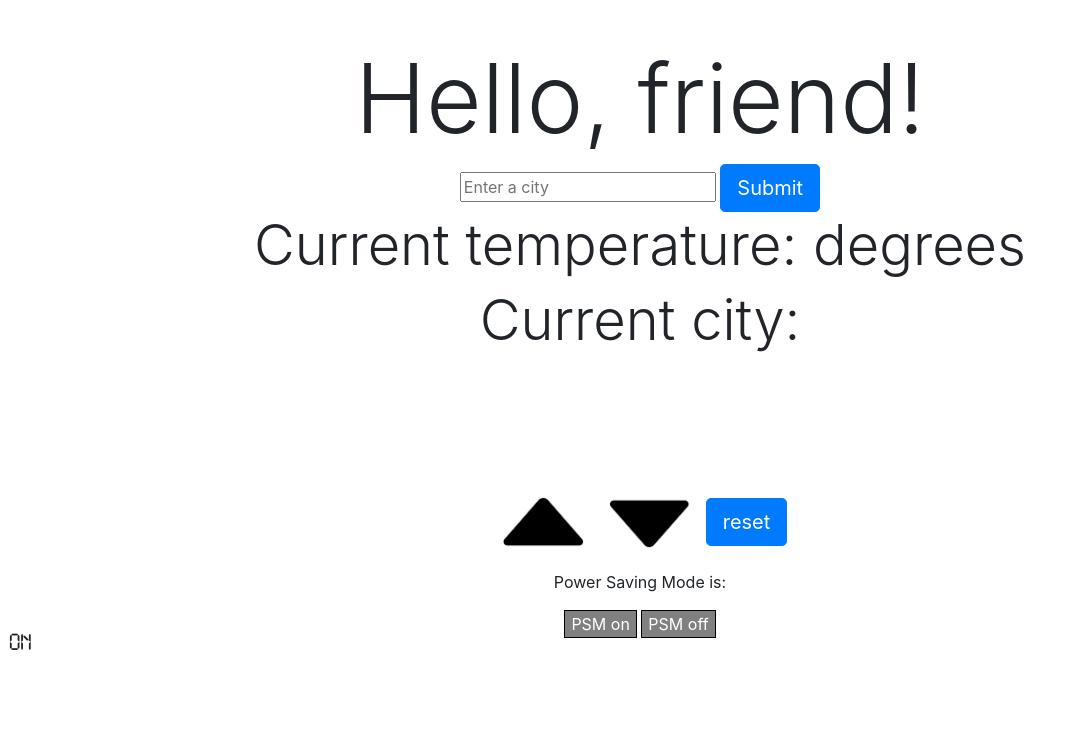
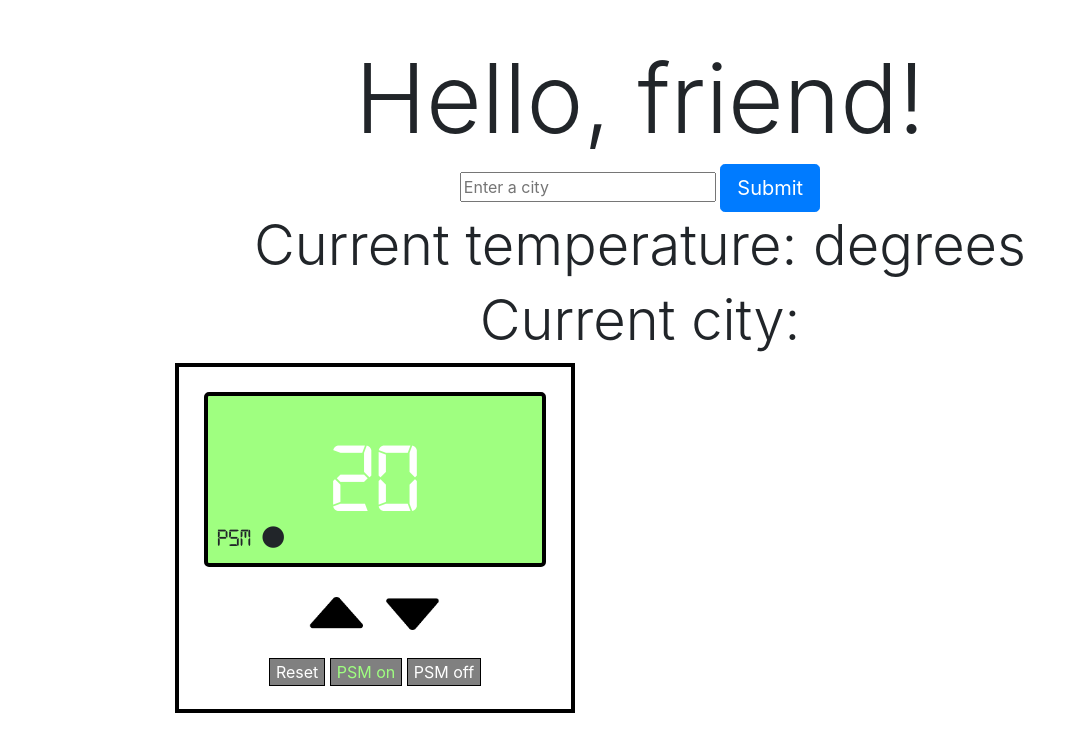
Before and after one commit to JenStrong/thermostat, a plain HTML site: page index.html in a window 1280 px wide. Shown: the part 134-886 px from the top of the page, without its empty margins (0-1077 px from the left). Drawn offline with nearby package versions, Linux system fonts and the light colour scheme; a web font is replaced by a local one.

Commit message:
Update button icons and app layout

```diff
--- a/index.html
+++ b/index.html
@@ -3,8 +3,8 @@
 <html lang="ens">
   <head>
     <link rel="stylesheet" href="https://maxcdn.bootstrapcdn.com/bootstrap/4.0.0/css/bootstrap.min.css" integrity="sha384-Gn5384xqQ1aoWXA+058RXPxPg6fy4IWvTNh0E263XmFcJlSAwiGgFAW/dAiS6JXm" crossorigin="anonymous">
-    <link href='https://fonts.googleapis.com/css?family=Cabin Sketch' rel='stylesheet'>
     <link rel="stylesheet" href="thermostat.css">
+    <link rel="stylesheet" href="https://cdnjs.cloudflare.com/ajax/libs/font-awesome/4.7.0/css/font-awesome.min.css">
     <title>Thermostat</title>
   </head>
   <body>
@@ -19,23 +19,31 @@
   </section>
 
     <section>
-      <h2 id = 'temperature'> </h2>
-      <p>
-        <button type="button" id = 'temperature-up' style="border: 0; background: transparent">
-            <img src="./public/images/up.PNG" width="90" height=auto alt="submit" />
-        </button>
-        <button type="button" id = 'temperature-down' style="border: 0; background: transparent">
-            <img src="./public/images/down.PNG" width="90" height=auto alt="submit" />
-        </button>
+      <div id="main">
+        <div class="container_row">
+          <div class="layer1">
+            <div id="screen">
+              <h2 id='temperature'></h2>
+              <div id = "psm-box">
+                <span id='powersaving-status'> PSM <i class="fa fa-circle"></i> </span>
+              </div>
+            </div>
+          </div>
+          <div class="layer2">
+            <button type="button" id = 'temperature-up' style="border: 0; background: transparent">
+                <img src="./public/images/up.PNG" width="60" height=auto alt="submit" />
+            </button>
+            <button type="button" id = 'temperature-down' style="border: 0; background: transparent">
+                <img src="./public/images/down.PNG" width="60" height=auto alt="submit" />
+            </button>
+          </div>
+        </div><br>
+          <button id = 'temperature-reset'> Reset </button>
+          <button id = 'powersaving-on' class = 'selected'> PSM on </button>
+          <button id = 'powersaving-off'> PSM off </button>
+      </div>
+    </section>
 
-
-
-        <button class ="btn btn-primary btn-lg" id = 'temperature-reset'> reset </button><p></p>
-        Power Saving Mode is: <span id='powersaving-status'> on </span><p></p>
-        <button id = 'powersaving-on'> PSM on </button>
-        <button id = 'powersaving-off'> PSM off </button>
-      </p>
-    </section>
 
     <script src="https://code.jquery.com/jquery-2.1.4.min.js"></script>
     <script src = 'src/thermostat.js'></script>
```
